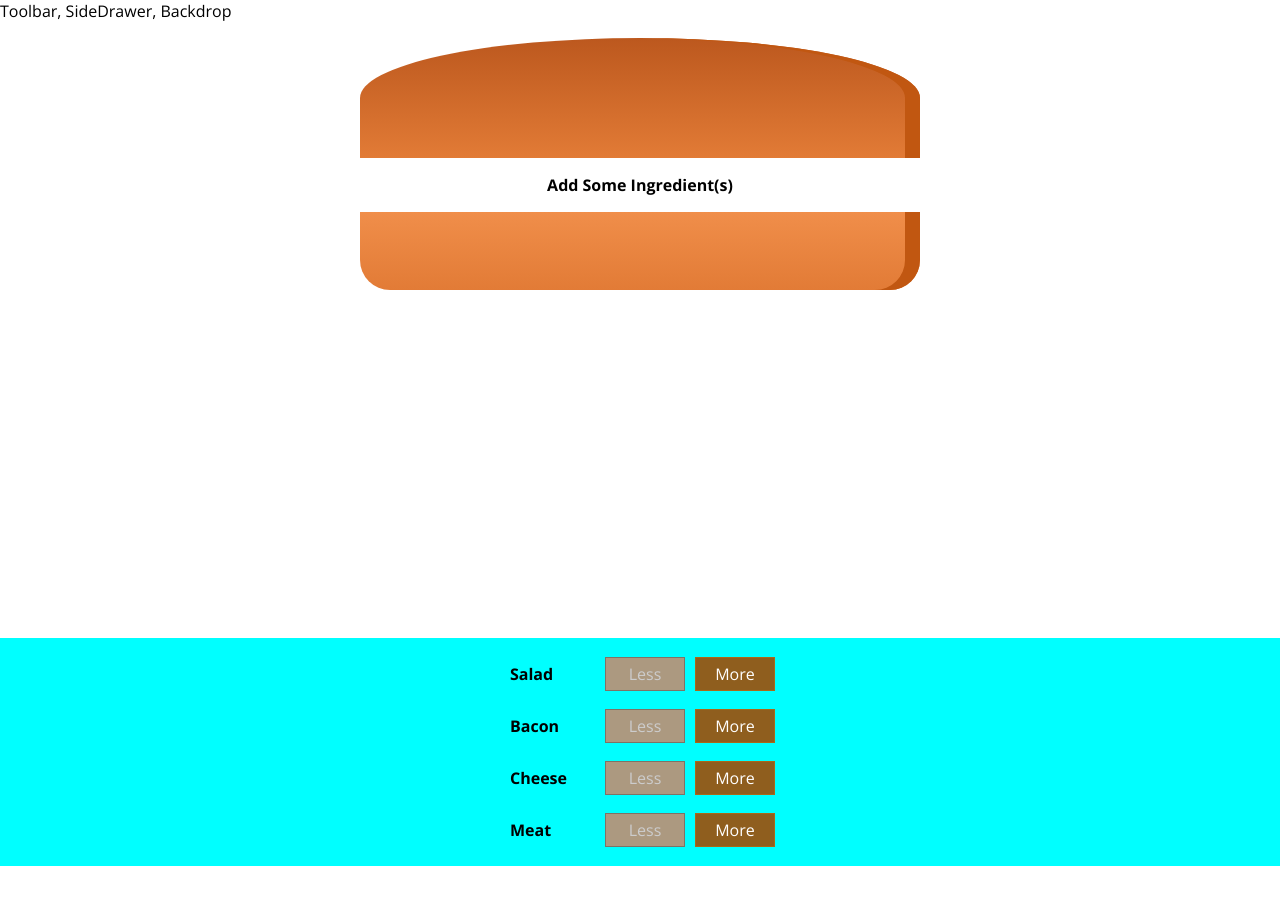
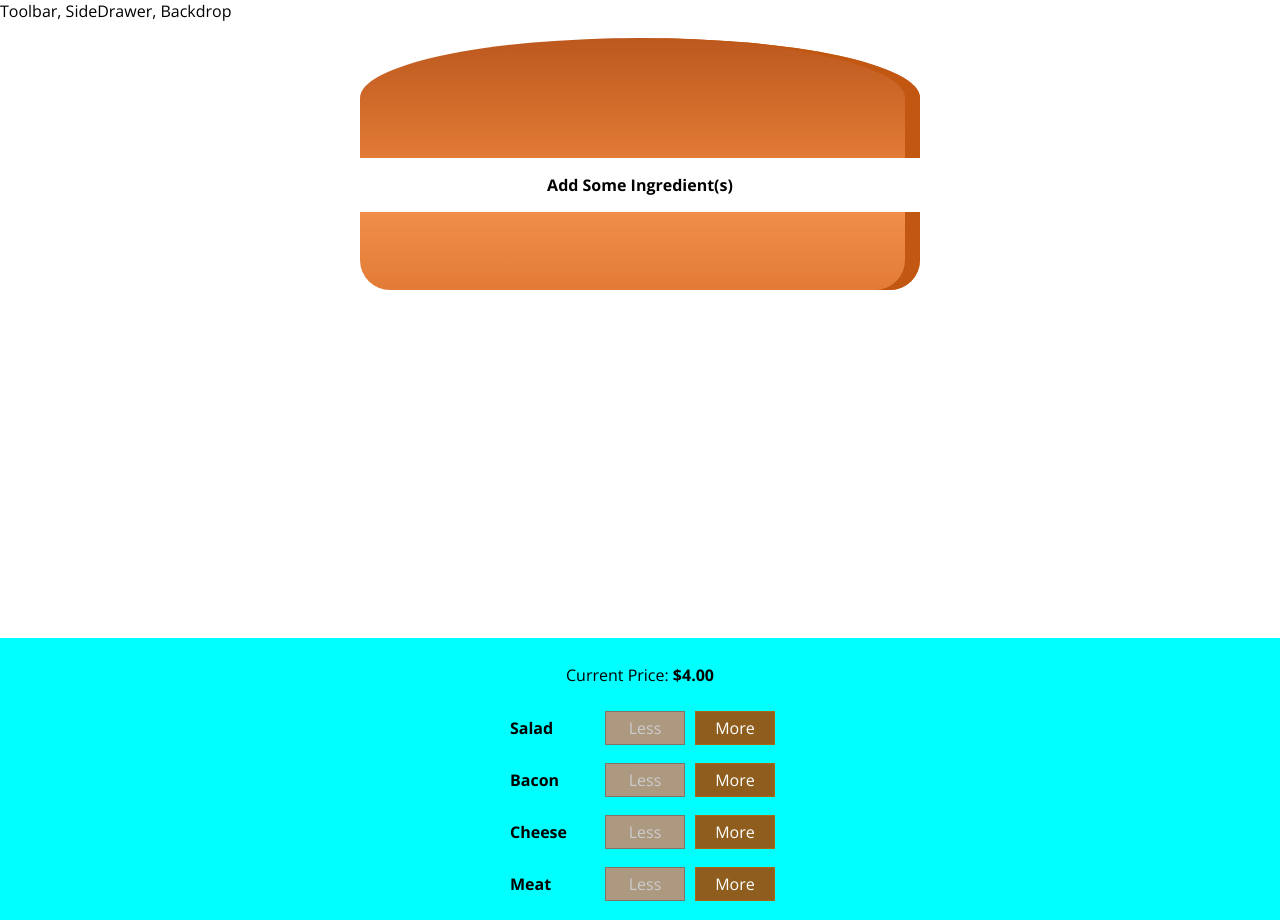
Before and after one commit to sb1989/react-burger, a React app: page / in a window 1280 px wide. Before the commit the page ends 866 px from the top, so only its background shows below. Built offline with nearby package versions, Linux system fonts and the light colour scheme.

Commit message:
added total price display

```diff
--- a/src/components/Burger/BuildControls/BuildControls.js
+++ b/src/components/Burger/BuildControls/BuildControls.js
@@ -10,8 +10,11 @@ const controlLabel = [
 ]
 
 const buildControls = (props)=>{
+    const formatter = new Intl.NumberFormat('en-SG', { style: 'currency', currency: 'SGD' })
+
     return(
         <div className={classes.BuildControls}>
+            <p>Current Price: <strong>{formatter.format(props.price)}</strong></p>
             {controlLabel.map((lblItem) =>{return <BuildControl
             key={lblItem.label}
             label={lblItem.label}
```
Also changed, not shown: src/components/Burger/BuildControls/BuildControls.css (line endings or trailing spaces).
